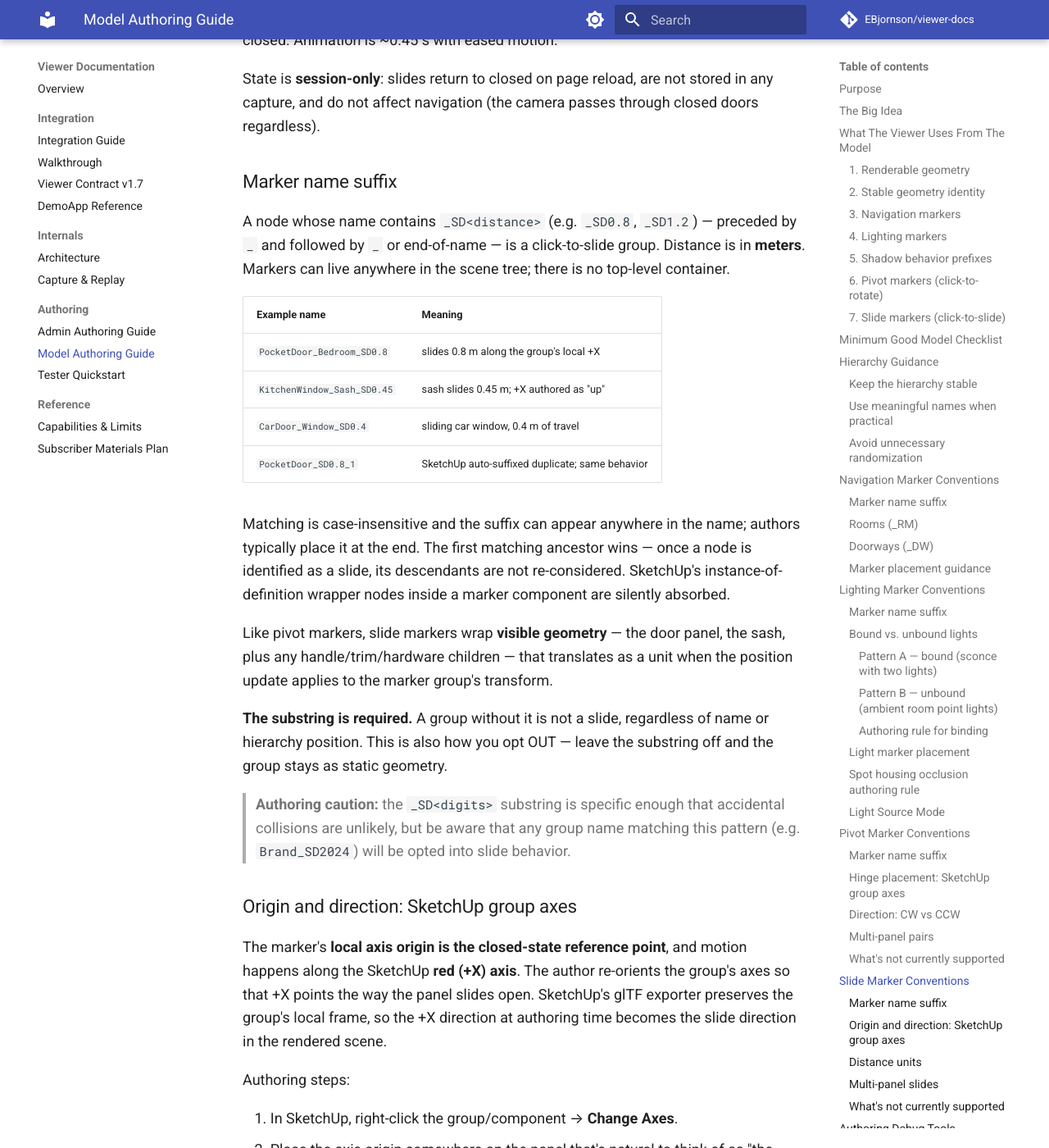
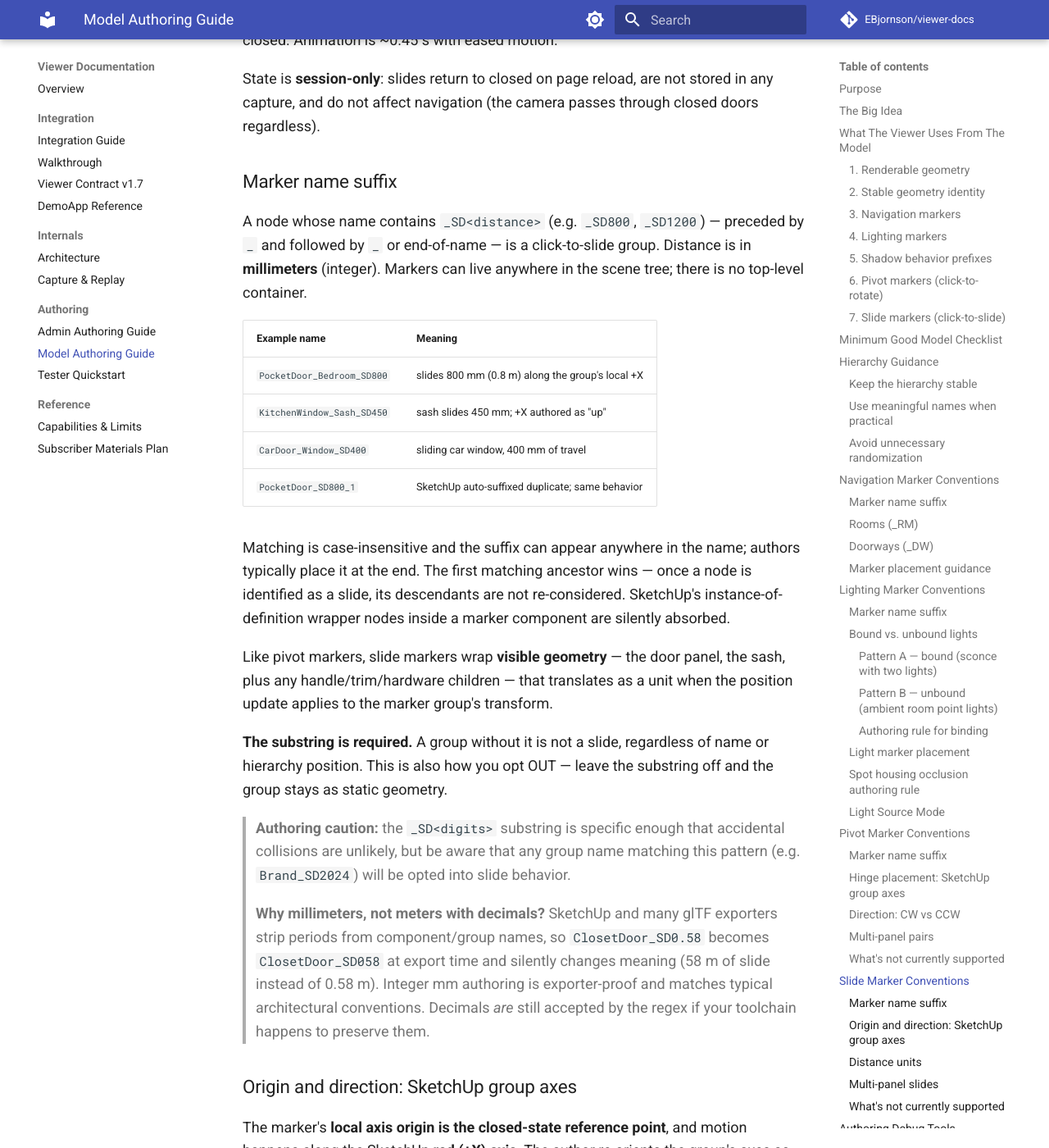
Before and after one commit to EBjornson/viewer-docs, an MkDocs documentation site: the page built from docs/model_authoring_guide.md, in a window 1280 px wide and 1400 px high, scrolled down 15840 px. Shown: the whole window at 82% size. Built offline with MkDocs 1.6.1 and Material for MkDocs 9.7.7, drawn with Linux system fonts in a browser that asks for light colours; comment, search, counter and statistics services are not loaded; some of the changed text lies outside the part shown.

Commit message:
Sync from main repo @ 9496d23
Source branch: main
Source commit: 9496d232b5f9b85f284c45255f1c15a3c68ae1dc

````diff
--- a/docs/model_authoring_guide.md
+++ b/docs/model_authoring_guide.md
@@ -116,7 +116,7 @@ See [Pivot Marker Conventions](#pivot-marker-conventions) for full details.
 
 ### 7. Slide markers (click-to-slide)
 
-Any group whose name contains a `_SD<distance>` substring becomes a click-to-slide group — useful for pocket doors, sliding sashes, drawers, sliding car/casement windows, and similar geometry that translates rather than rotates. The marker's local axis origin is the closed-state position; the local **+X axis** is the open direction; distance is in meters. State is session-only.
+Any group whose name contains a `_SD<distance>` substring becomes a click-to-slide group — useful for pocket doors, sliding sashes, drawers, sliding car/casement windows, and similar geometry that translates rather than rotates. The marker's local axis origin is the closed-state position; the local **+X axis** is the open direction; distance is in **millimeters** (integer). State is session-only.
 
 See [Slide Marker Conventions](#slide-marker-conventions) for full details.
 
@@ -425,14 +425,14 @@ State is **session-only**: slides return to closed on page reload, are not store
 
 ### Marker name suffix
 
-A node whose name contains `_SD<distance>` (e.g. `_SD0.8`, `_SD1.2`) — preceded by `_` and followed by `_` or end-of-name — is a click-to-slide group. Distance is in **meters**. Markers can live anywhere in the scene tree; there is no top-level container.
+A node whose name contains `_SD<distance>` (e.g. `_SD800`, `_SD1200`) — preceded by `_` and followed by `_` or end-of-name — is a click-to-slide group. Distance is in **millimeters** (integer). Markers can live anywhere in the scene tree; there is no top-level container.
 
 | Example name | Meaning |
 |---|---|
-| `PocketDoor_Bedroom_SD0.8` | slides 0.8 m along the group's local +X |
-| `KitchenWindow_Sash_SD0.45` | sash slides 0.45 m; +X authored as "up" |
-| `CarDoor_Window_SD0.4` | sliding car window, 0.4 m of travel |
-| `PocketDoor_SD0.8_1` | SketchUp auto-suffixed duplicate; same behavior |
+| `PocketDoor_Bedroom_SD800` | slides 800 mm (0.8 m) along the group's local +X |
+| `KitchenWindow_Sash_SD450` | sash slides 450 mm; +X authored as "up" |
+| `CarDoor_Window_SD400` | sliding car window, 400 mm of travel |
+| `PocketDoor_SD800_1` | SketchUp auto-suffixed duplicate; same behavior |
 
 Matching is case-insensitive and the suffix can appear anywhere in the name; authors typically place it at the end. The first matching ancestor wins — once a node is identified as a slide, its descendants are not re-considered. SketchUp's instance-of-definition wrapper nodes inside a marker component are silently absorbed.
 
@@ -441,6 +441,8 @@ Like pivot markers, slide markers wrap **visible geometry** — the door panel,
 **The substring is required.** A group without it is not a slide, regardless of name or hierarchy position. This is also how you opt OUT — leave the substring off and the group stays as static geometry.
 
 > **Authoring caution:** the `_SD<digits>` substring is specific enough that accidental collisions are unlikely, but be aware that any group name matching this pattern (e.g. `Brand_SD2024`) will be opted into slide behavior.
+
+> **Why millimeters, not meters with decimals?** SketchUp and many glTF exporters strip periods from component/group names, so `ClosetDoor_SD0.58` becomes `ClosetDoor_SD058` at export time and silently changes meaning (58 m of slide instead of 0.58 m). Integer mm authoring is exporter-proof and matches typical architectural conventions. Decimals *are* still accepted by the regex if your toolchain happens to preserve them.
 
 ### Origin and direction: SketchUp group axes
 
@@ -457,15 +459,15 @@ Misplaced or misoriented axes are the most common authoring mistake: the panel s
 
 ### Distance units
 
-`<distance>` is in **meters** (scene units) — `_SD0.8` slides 0.8 m, `_SD1.2` slides 1.2 m. Decimals are supported. Authors who think in inches/feet should convert when naming.
+`<distance>` is in **millimeters**, integer — `_SD800` slides 800 mm (0.8 m), `_SD1200` slides 1200 mm (1.2 m). Round mm values cover every practical architectural slide. Authors using SketchUp with imperial units should convert: a 24" travel ≈ `_SD610`, a 30" travel ≈ `_SD762`.
 
 ### Multi-panel slides
 
 A single slide marker translates as one rigid unit. For double pocket doors, biparting sashes, or other geometry where panels move independently, **promote each panel to its own marker** with its own axis origin and own +X direction:
 
 ```
-PocketDoor_LeftPanel_SD0.8
-PocketDoor_RightPanel_SD0.8
+PocketDoor_LeftPanel_SD800
+PocketDoor_RightPanel_SD800
 ```
 
 Each panel needs the **Change Axes** step done individually so its own +X aims the right way.
````
